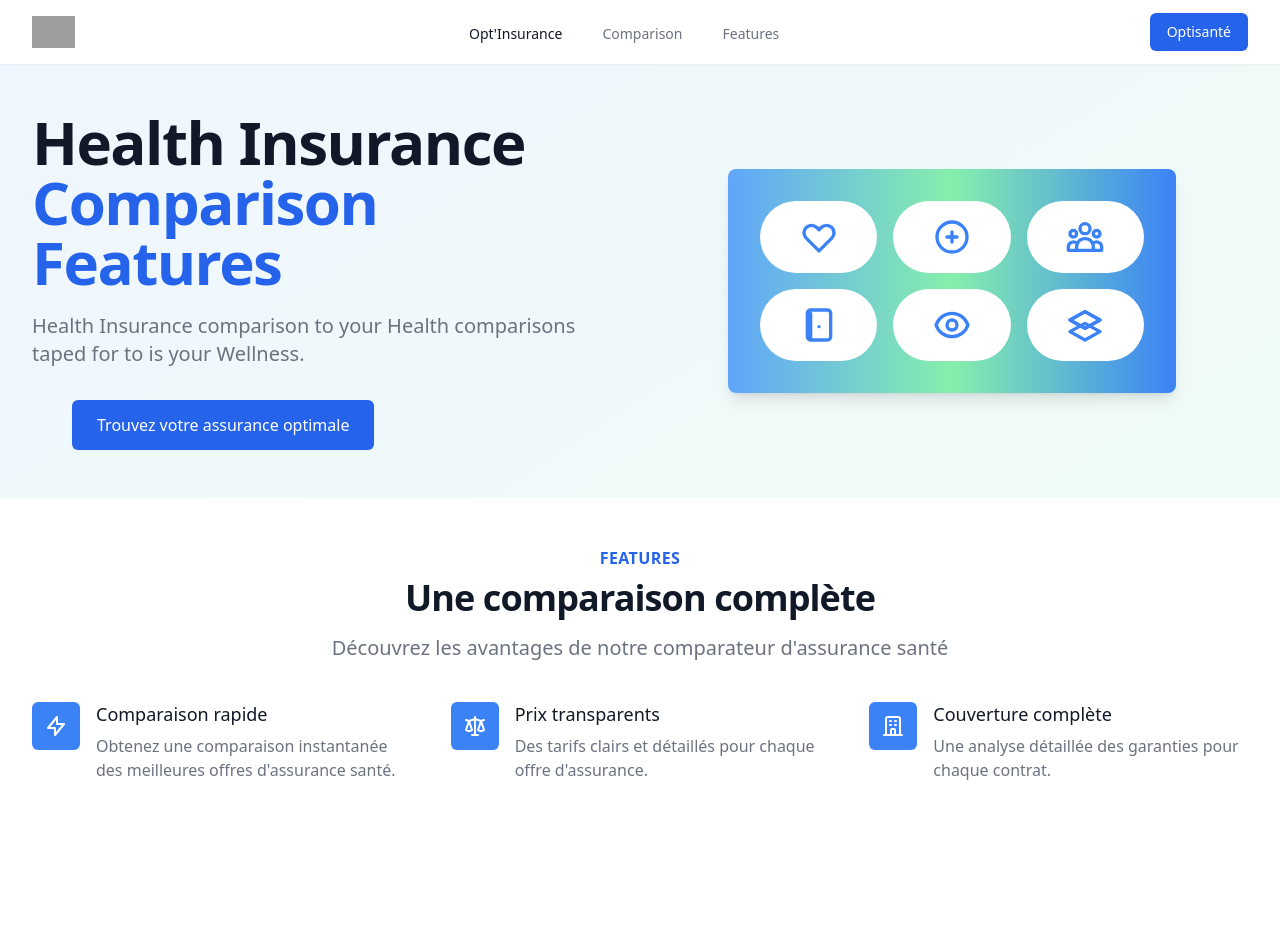
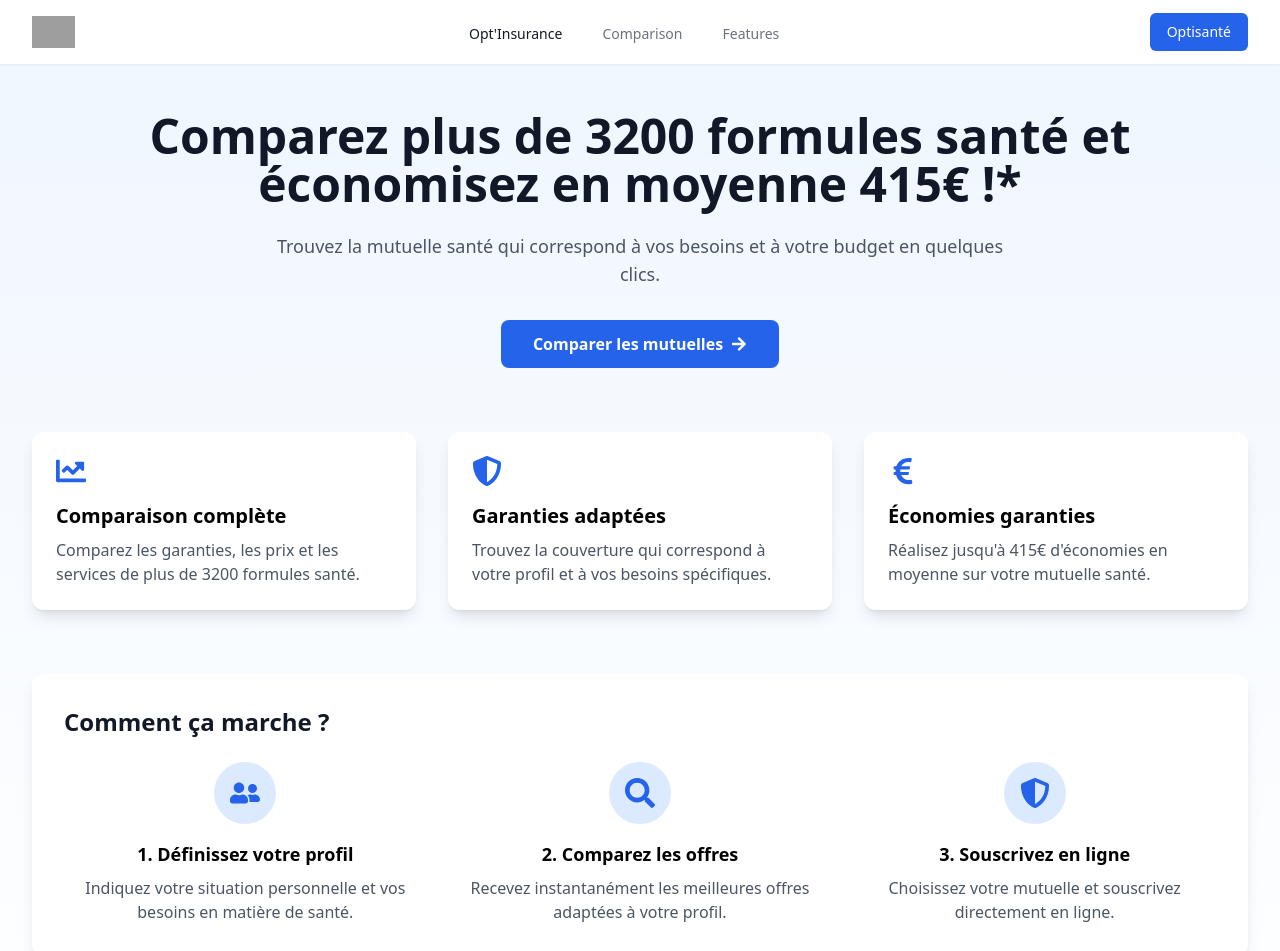
Before and after one commit to stanx2005/insurance-comparator, a Next.js app in the folder frontend/: page / in a window 1280 px wide. Shown: the top 951 px of the page. Before the commit the page ends 830 px from the top, so only its background shows below. Built offline with nearby package versions, Linux system fonts and the light colour scheme; grey boxes are pictures that could not be loaded.

Commit message:
Update index page with French content and animations

```diff
--- a/frontend/package.json
+++ b/frontend/package.json
@@ -12,11 +12,13 @@
   "dependencies": {
     "@react-pdf/renderer": "^4.3.0",
     "@types/nodemailer": "^6.4.17",
+    "framer-motion": "^12.6.3",
     "next": "14.1.3",
     "nodemailer": "^6.10.0",
     "pdf-lib": "^1.17.1",
     "react": "^18.2.0",
-    "react-dom": "^18.2.0"
+    "react-dom": "^18.2.0",
+    "react-icons": "^5.5.0"
   },
   "devDependencies": {
     "@babel/core": "^7.26.10",
--- a/frontend/src/app/page.tsx
+++ b/frontend/src/app/page.tsx
@@ -1,10 +1,12 @@
 'use client'
 
-import { useState } from 'react'
+import { useState, useEffect } from 'react'
 import Image from 'next/image'
 import { useRouter } from 'next/navigation'
 import Link from 'next/link'
 import Head from 'next/head'
+import { motion } from 'framer-motion'
+import { FaArrowRight, FaChartLine, FaShieldAlt, FaEuroSign, FaUserFriends, FaSearch } from 'react-icons/fa'
 
 type CoverageType = 'personalized' | 'minimal' | 'balanced' | 'maximal'
 type CoverageLevels = {
@@ -75,6 +77,33 @@ export default function Home() {
     lastName: '',
     acceptTerms: false
   })
+
+  const [isVisible, setIsVisible] = useState(false)
+
+  useEffect(() => {
+    setIsVisible(true)
+  }, [])
+
+  const containerVariants = {
+    hidden: { opacity: 0 },
+    visible: {
+      opacity: 1,
+      transition: {
+        staggerChildren: 0.3
+      }
+    }
+  }
+
+  const itemVariants = {
+    hidden: { y: 20, opacity: 0 },
+    visible: {
+      y: 0,
+      opacity: 1,
+      transition: {
+        duration: 0.5
+      }
+    }
+  }
 
   const handleInputChange = (e: React.ChangeEvent<HTMLInputElement | HTMLSelectElement>) => {
     const { name, value, type } = e.target
@@ -281,7 +310,7 @@ export default function Home() {
         <link rel="canonical" href="https://optisante.org" />
       </Head>
 
-      <main className="min-h-screen bg-gradient-to-br from-blue-50 to-green-50">
+      <main className="min-h-screen bg-gradient-to-b from-blue-50 to-white">
         <nav className="bg-white shadow-sm">
           <div className="max-w-7xl mx-auto px-4 sm:px-6 lg:px-8">
             <div className="flex justify-between items-center h-16">
@@ -318,118 +347,141 @@ export default function Home() {
         </nav>
 
         <div className="max-w-7xl mx-auto px-4 sm:px-6 lg:px-8 py-12">
-          <div className="lg:grid lg:grid-cols-12 lg:gap-8">
-            <div className="sm:text-center md:max-w-2xl md:mx-auto lg:col-span-6 lg:text-left">
-              <h1 className="text-4xl tracking-tight font-extrabold text-gray-900 sm:text-5xl md:text-6xl">
-                <span className="block xl:inline">Health Insurance</span>{' '}
-                <span className="block text-blue-600 xl:inline">Comparison Features</span>
-              </h1>
-              <p className="mt-3 text-base text-gray-500 sm:mt-5 sm:text-xl lg:text-lg xl:text-xl">
-                Health Insurance comparison to your Health comparisons taped for to is your Wellness.
+          <motion.div
+            variants={containerVariants}
+            initial="hidden"
+            animate="visible"
+            className="text-center mb-16"
+          >
+            <motion.h1
+              variants={itemVariants}
+              className="text-4xl sm:text-5xl font-bold text-gray-900 mb-6"
+            >
+              Comparez plus de 3200 formules santé et économisez en moyenne 415€ !*
+            </motion.h1>
+
+            <motion.p
+              variants={itemVariants}
+              className="text-lg text-gray-600 mb-8 max-w-3xl mx-auto"
+            >
+              Trouvez la mutuelle santé qui correspond à vos besoins et à votre budget en quelques clics.
+            </motion.p>
+
+            <motion.div variants={itemVariants}>
+              <button
+                onClick={() => router.push('/calculator')}
+                className="bg-blue-600 hover:bg-blue-700 text-white font-semibold py-3 px-8 rounded-lg transition duration-300 flex items-center justify-center mx-auto"
+              >
+                Comparer les mutuelles
+                <FaArrowRight className="ml-2" />
+              </button>
+            </motion.div>
+          </motion.div>
+
+          <motion.div
+            variants={containerVariants}
+            initial="hidden"
+            animate="visible"
+            className="grid grid-cols-1 md:grid-cols-2 lg:grid-cols-3 gap-8 mb-16"
+          >
+            <motion.div
+              variants={itemVariants}
+              className="bg-white p-6 rounded-xl shadow-lg hover:shadow-xl transition duration-300"
+            >
+              <div className="text-blue-600 mb-4">
+                <FaChartLine className="text-3xl" />
+              </div>
+              <h3 className="text-xl font-semibold mb-2">Comparaison complète</h3>
+              <p className="text-gray-600">
+                Comparez les garanties, les prix et les services de plus de 3200 formules santé.
               </p>
-              <div className="mt-8 sm:max-w-lg sm:mx-auto sm:text-center lg:text-left">
-                <Link
-                  href="/calculator"
-                  className="inline-flex items-center px-6 py-3 border border-transparent text-base font-medium rounded-md shadow-sm text-white bg-blue-600 hover:bg-blue-700"
-                >
-                  Trouvez votre assurance optimale
-                </Link>
+            </motion.div>
+
+            <motion.div
+              variants={itemVariants}
+              className="bg-white p-6 rounded-xl shadow-lg hover:shadow-xl transition duration-300"
+            >
+              <div className="text-blue-600 mb-4">
+                <FaShieldAlt className="text-3xl" />
               </div>
+              <h3 className="text-xl font-semibold mb-2">Garanties adaptées</h3>
+              <p className="text-gray-600">
+                Trouvez la couverture qui correspond à votre profil et à vos besoins spécifiques.
+              </p>
+            </motion.div>
+
+            <motion.div
+              variants={itemVariants}
+              className="bg-white p-6 rounded-xl shadow-lg hover:shadow-xl transition duration-300"
+            >
+              <div className="text-blue-600 mb-4">
+                <FaEuroSign className="text-3xl" />
+              </div>
+              <h3 className="text-xl font-semibold mb-2">Économies garanties</h3>
+              <p className="text-gray-600">
+                Réalisez jusqu'à 415€ d'économies en moyenne sur votre mutuelle santé.
+              </p>
+            </motion.div>
+          </motion.div>
+
+          <motion.div
+            variants={containerVariants}
+            initial="hidden"
+            animate="visible"
+            className="bg-white rounded-xl shadow-lg p-8 mb-16"
+          >
+            <h2 className="text-2xl font-bold text-gray-900 mb-6">Comment ça marche ?</h2>
+            <div className="grid grid-cols-1 md:grid-cols-3 gap-8">
+              <motion.div
+                variants={itemVariants}
+                className="flex flex-col items-center text-center"
+              >
+                <div className="bg-blue-100 rounded-full p-4 mb-4">
+                  <FaUserFriends className="text-3xl text-blue-600" />
+                </div>
+                <h3 className="text-lg font-semibold mb-2">1. Définissez votre profil</h3>
+                <p className="text-gray-600">
+                  Indiquez votre situation personnelle et vos besoins en matière de santé.
+                </p>
+              </motion.div>
+
+              <motion.div
+                variants={itemVariants}
+                className="flex flex-col items-center text-center"
+              >
+                <div className="bg-blue-100 rounded-full p-4 mb-4">
+                  <FaSearch className="text-3xl text-blue-600" />
+                </div>
+                <h3 className="text-lg font-semibold mb-2">2. Comparez les offres</h3>
+                <p className="text-gray-600">
+                  Recevez instantanément les meilleures offres adaptées à votre profil.
+                </p>
+              </motion.div>
+
+              <motion.div
+                variants={itemVariants}
+                className="flex flex-col items-center text-center"
+              >
+                <div className="bg-blue-100 rounded-full p-4 mb-4">
+                  <FaShieldAlt className="text-3xl text-blue-600" />
+                </div>
+                <h3 className="text-lg font-semibold mb-2">3. Souscrivez en ligne</h3>
+                <p className="text-gray-600">
+                  Choisissez votre mutuelle et souscrivez directement en ligne.
+                </p>
+              </motion.div>
             </div>
-            <div className="mt-12 relative sm:max-w-lg sm:mx-auto lg:mt-0 lg:max-w-none lg:mx-0 lg:col-span-6 lg:flex lg:items-center">
-              <div className="relative mx-auto w-full rounded-lg shadow-lg lg:max-w-md">
-                <div className="relative block w-full bg-gradient-to-r from-blue-400 via-green-300 to-blue-500 rounded-lg overflow-hidden">
-                  <div className="grid grid-cols-3 gap-4 p-8">
-                    <div className="bg-white p-4 rounded-full flex items-center justify-center">
-                      <Image src="/images/heart.svg" alt="Health" width={40} height={40} />
-                    </div>
-                    <div className="bg-white p-4 rounded-full flex items-center justify-center">
-                      <Image src="/images/medical.svg" alt="Medical" width={40} height={40} />
-                    </div>
-                    <div className="bg-white p-4 rounded-full flex items-center justify-center">
-                      <Image src="/images/family.svg" alt="Family" width={40} height={40} />
-                    </div>
-                    <div className="bg-white p-4 rounded-full flex items-center justify-center">
-                      <Image src="/images/dental.svg" alt="Dental" width={40} height={40} />
-                    </div>
-                    <div className="bg-white p-4 rounded-full flex items-center justify-center">
-                      <Image src="/images/vision.svg" alt="Vision" width={40} height={40} />
-                    </div>
-                    <div className="bg-white p-4 rounded-full flex items-center justify-center">
-                      <Image src="/images/wellness.svg" alt="Wellness" width={40} height={40} />
-                    </div>
-                  </div>
-                </div>
-              </div>
-            </div>
-          </div>
+          </motion.div>
+
+          <motion.div
+            variants={containerVariants}
+            initial="hidden"
+            animate="visible"
+            className="text-center text-sm text-gray-500"
+          >
+            <p>* Date de mise à jour : 02/04/2025. Étude des tarifs moyens proposés par nos partenaires assureurs, tous profils et tous niveaux de garanties confondus, du 1er au 31 Mars 2025.</p>
+          </motion.div>
         </div>
-
-        <section id="features" className="py-12 bg-white">
-          <div className="max-w-7xl mx-auto px-4 sm:px-6 lg:px-8">
-            <div className="lg:text-center">
-              <h2 className="text-base text-blue-600 font-semibold tracking-wide uppercase">Features</h2>
-              <p className="mt-2 text-3xl leading-8 font-extrabold tracking-tight text-gray-900 sm:text-4xl">
-                Une comparaison complète
-              </p>
-              <p className="mt-4 max-w-2xl text-xl text-gray-500 lg:mx-auto">
-                Découvrez les avantages de notre comparateur d'assurance santé
-              </p>
-            </div>
-
-            <div className="mt-10">
-              <div className="grid grid-cols-1 gap-10 sm:grid-cols-2 lg:grid-cols-3">
-                <div className="flex items-start">
-                  <div className="flex-shrink-0">
-                    <div className="flex items-center justify-center h-12 w-12 rounded-md bg-blue-500 text-white">
-                      <svg className="h-6 w-6" fill="none" viewBox="0 0 24 24" stroke="currentColor">
-                        <path strokeLinecap="round" strokeLinejoin="round" strokeWidth={2} d="M13 10V3L4 14h7v7l9-11h-7z" />
-                      </svg>
-                    </div>
-                  </div>
-                  <div className="ml-4">
-                    <h3 className="text-lg leading-6 font-medium text-gray-900">Comparaison rapide</h3>
-                    <p className="mt-2 text-base text-gray-500">
-                      Obtenez une comparaison instantanée des meilleures offres d'assurance santé.
-                    </p>
-                  </div>
-                </div>
-
-                <div className="flex items-start">
-                  <div className="flex-shrink-0">
-                    <div className="flex items-center justify-center h-12 w-12 rounded-md bg-blue-500 text-white">
-                      <svg className="h-6 w-6" fill="none" viewBox="0 0 24 24" stroke="currentColor">
-                        <path strokeLinecap="round" strokeLinejoin="round" strokeWidth={2} d="M3 6l3 1m0 0l-3 9a5.002 5.002 0 006.001 0M6 7l3 9M6 7l6-2m6 2l3-1m-3 1l-3 9a5.002 5.002 0 006.001 0M18 7l3 9m-3-9l-6-2m0-2v2m0 16V5m0 16H9m3 0h3" />
-                      </svg>
-                    </div>
-                  </div>
-                  <div className="ml-4">
-                    <h3 className="text-lg leading-6 font-medium text-gray-900">Prix transparents</h3>
-                    <p className="mt-2 text-base text-gray-500">
-                      Des tarifs clairs et détaillés pour chaque offre d'assurance.
-                    </p>
-                  </div>
-                </div>
-
-                <div className="flex items-start">
-                  <div className="flex-shrink-0">
-                    <div className="flex items-center justify-center h-12 w-12 rounded-md bg-blue-500 text-white">
-                      <svg className="h-6 w-6" fill="none" viewBox="0 0 24 24" stroke="currentColor">
-                        <path strokeLinecap="round" strokeLinejoin="round" strokeWidth={2} d="M19 21V5a2 2 0 00-2-2H7a2 2 0 00-2 2v16m14 0h2m-2 0h-5m-9 0H3m2 0h5M9 7h1m-1 4h1m4-4h1m-1 4h1m-5 10v-5a1 1 0 011-1h2a1 1 0 011 1v5m-4 0h4" />
-                      </svg>
-                    </div>
-                  </div>
-                  <div className="ml-4">
-                    <h3 className="text-lg leading-6 font-medium text-gray-900">Couverture complète</h3>
-                    <p className="mt-2 text-base text-gray-500">
-                      Une analyse détaillée des garanties pour chaque contrat.
-                    </p>
-                  </div>
-                </div>
-              </div>
-            </div>
-          </div>
-        </section>
       </main>
     </>
   )
```
Also changed, not shown: frontend/src/app/api/generate-pdf/route.ts (+24 -17 lines), frontend/src/app/api/send-email/route.ts (added, +21 -0 lines), frontend/src/components/steps/Step2Regime.tsx (+42 -3 lines), 1 other file (tests, documents, lock files or other folders).
